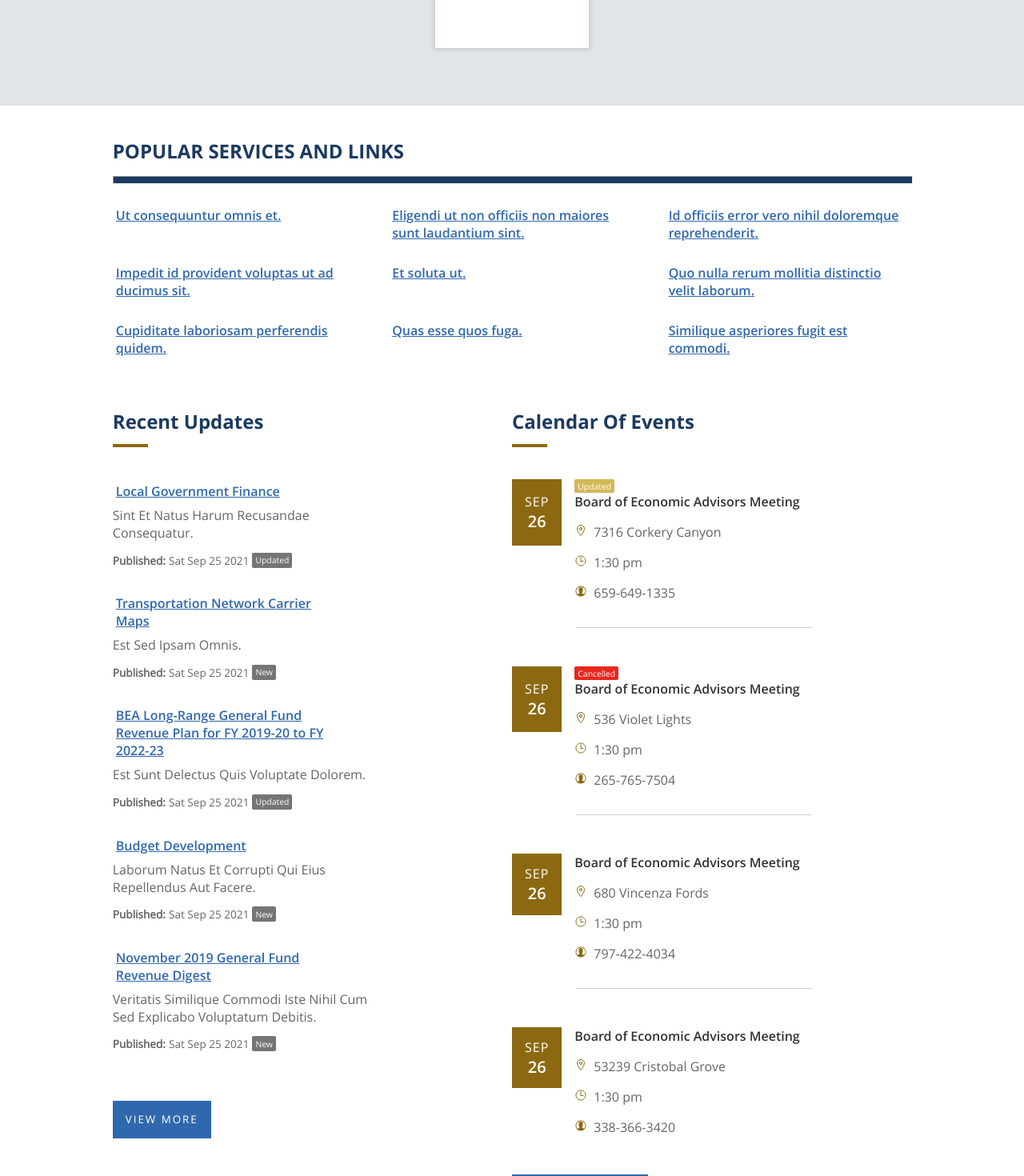
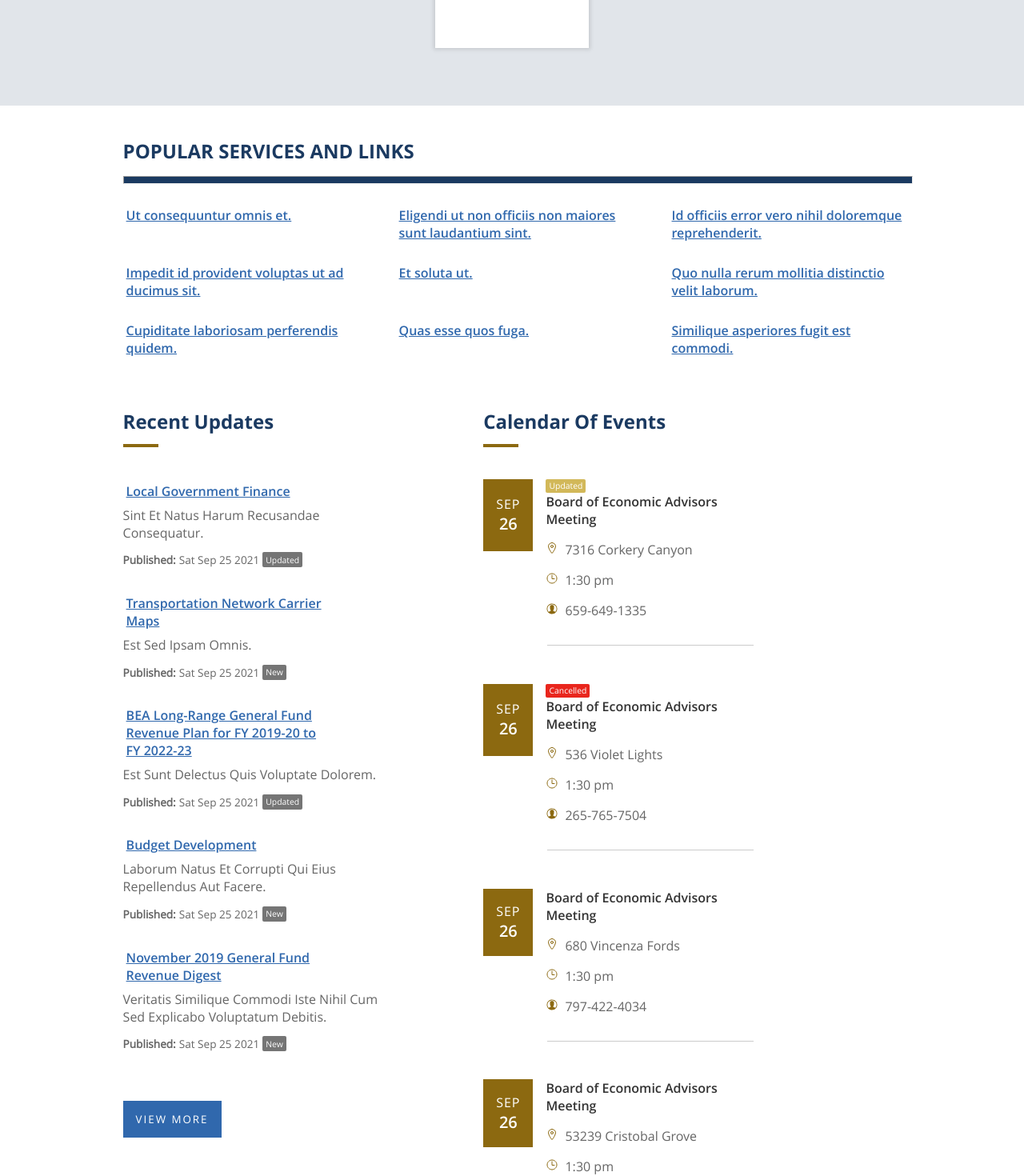
Before and after one commit to CalebTracey/pww-artifact-exersice, a React (Create React App) app: page / in a window 1280 px wide. Shown: the part 1060-2530 px from the top of the page at 80% size. Built offline with nearby package versions, Linux system fonts and the light colour scheme.

Commit message:
Footer padding+spacing for inner content on mobile

```diff
--- a/src/App.css
+++ b/src/App.css
@@ -257,7 +257,7 @@
   flex-wrap: wrap;
   margin-top: 2rem;
   padding-bottom: 5rem;
-  padding-left: 11vw;
+  padding-left: 12vw;
 }
 
 .hero-image {
@@ -299,7 +299,7 @@
 }
 
 .services-links {
-  padding-left: 11vw;
+  padding-left: 12vw;
   padding-right: 11vw;
   display: flex;
   flex-direction: column;
@@ -526,7 +526,7 @@
 
 .recent-updates {
   background-color: white;
-  width: 39vw;
+  width: 40%;
   min-width: 18rem;
 }
 
@@ -558,7 +558,7 @@
 
 .calendar-events {
   background-color: white;
-  width: 39vw;
+  width: 40%;
   padding-right: 11vw;
   display: flex;
   flex-direction: column;
@@ -710,9 +710,11 @@
     opacity: 1;
   }
 }
+
 @media screen and (max-width: 1060px) {
   div.scroll-to-top-wrapper {
-    width: 3.5rem;
+    width: 4rem;
+    height: 4rem;
     margin-right: 1rem;
     opacity: 50%;
   }
@@ -726,7 +728,7 @@
     min-width: 16rem;
   }
   div.services-links {
-    padding-left: 8vw;
+    padding-left: 12vw;
     padding-right: 18vw;
   }
 }
@@ -736,7 +738,11 @@
     margin-top: 10vh;
     height: auto;
   }
+  div.footer {
+    padding: 1rem;
+    padding-top: 0;
   }
+
   div.sub-menu {
     /* margin-top: 10vh; */
     height: auto;
@@ -758,15 +764,11 @@ div.header-search-bar-wrapper {
   div.button-text {
     font-size: 1rem;
   }
-
+}
 @media screen and (max-width: 430px) {
   div.hero-image-text {
     font-size: 1.25rem;
     width: 90%;
-  }
-  div.footer {
-    padding: 1rem;
-    padding-top: 0;
   }
   div.footer-contact-item {
     font-size: 8px;
```
Lines whose indentation alone changed are shown as unchanged.
